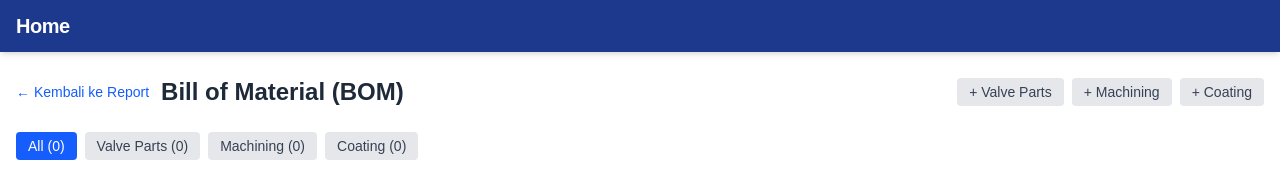
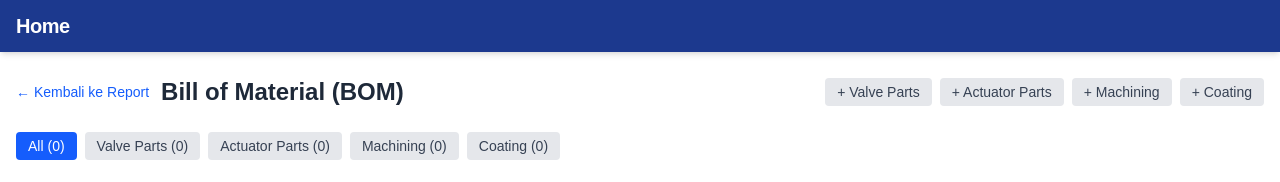
Before and after one commit to iksanfn1094/valve-report, a Next.js app: page /reports/1/bom in a window 1280 px wide. Shown: the top 182 px of the page. Built offline with nearby package versions, Linux system fonts and the light colour scheme; no server answers; the database is empty.

Commit message:
feat: add Actuator Parts section in BOM

```diff
--- a/app/reports/[id]/bom/page.tsx
+++ b/app/reports/[id]/bom/page.tsx
@@ -18,6 +18,7 @@ type BomItem = {
 
 const SECTIONS = [
   { value: 'valve', label: 'Valve Parts' },
+  { value: 'actuator', label: 'Actuator Parts' },
   { value: 'machining', label: 'Machining' },
   { value: 'coating', label: 'Coating' },
 ]
--- a/app/reports/[id]/page.tsx
+++ b/app/reports/[id]/page.tsx
@@ -850,6 +850,7 @@ export default function ReportDetail({ params }: { params: Promise<{ id: string
 
   const BOM_SECTIONS = [
     { value: 'valve', label: 'Valve Parts' },
+    { value: 'actuator', label: 'Actuator Parts' },
     { value: 'machining', label: 'Machining' },
     { value: 'coating', label: 'Coating' },
   ]
--- a/lib/export-excel.ts
+++ b/lib/export-excel.ts
@@ -110,7 +110,7 @@ export function exportReportExcel(
 
   // Sheet 4: BOM (if any)
   if (bomItems.length > 0) {
-    const sL: Record<string, string> = { valve: 'Valve Parts', machining: 'Machining', coating: 'Coating' }
+    const sL: Record<string, string> = { valve: 'Valve Parts', actuator: 'Actuator Parts', machining: 'Machining', coating: 'Coating' }
     const bomHeader = ['Section', 'No', 'Qty', 'Unit', 'Description', 'Specification', 'Dimension', 'Keterangan']
     const bomRows = bomItems.map((b) => [
       sL[b.section] || b.section,
```
